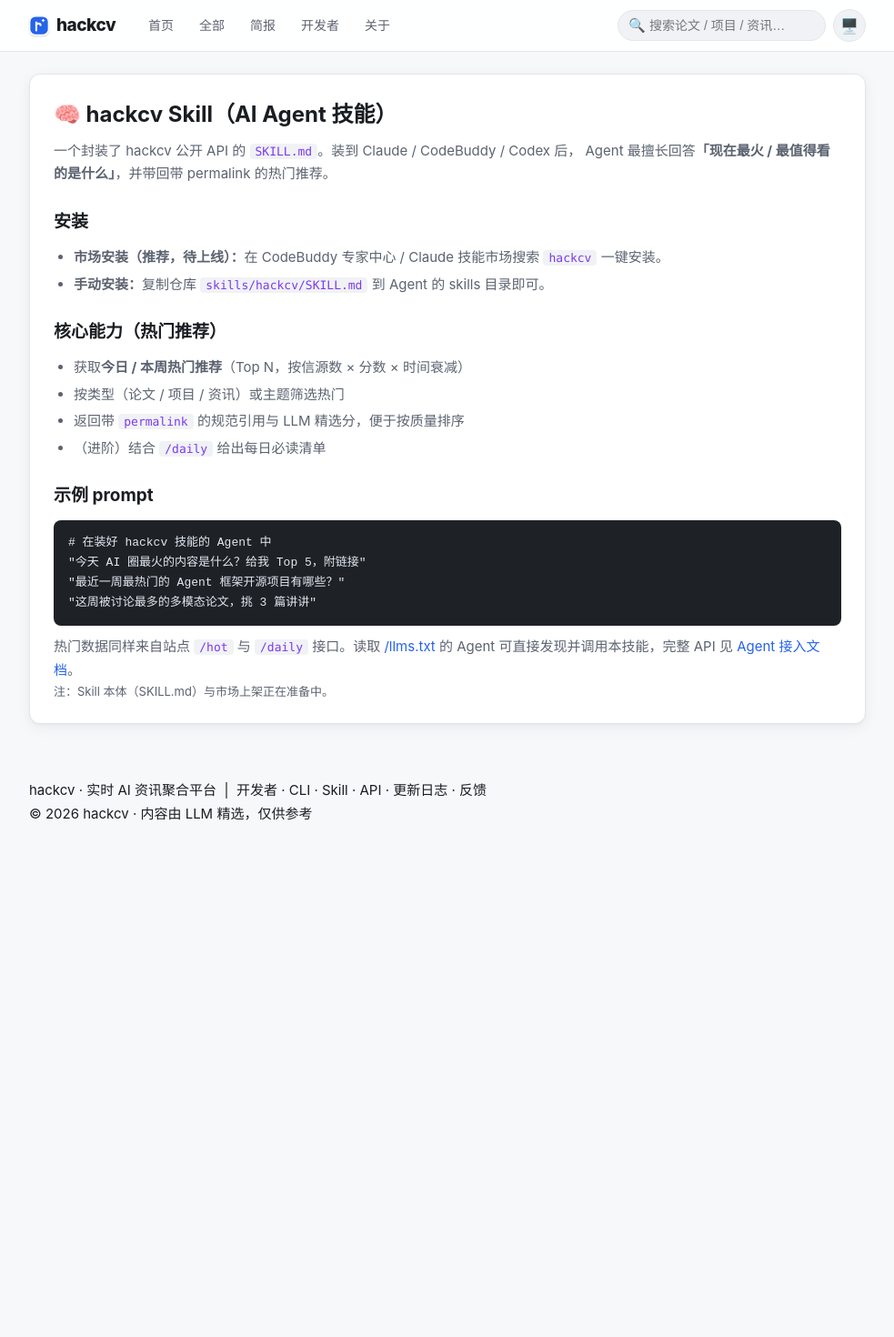
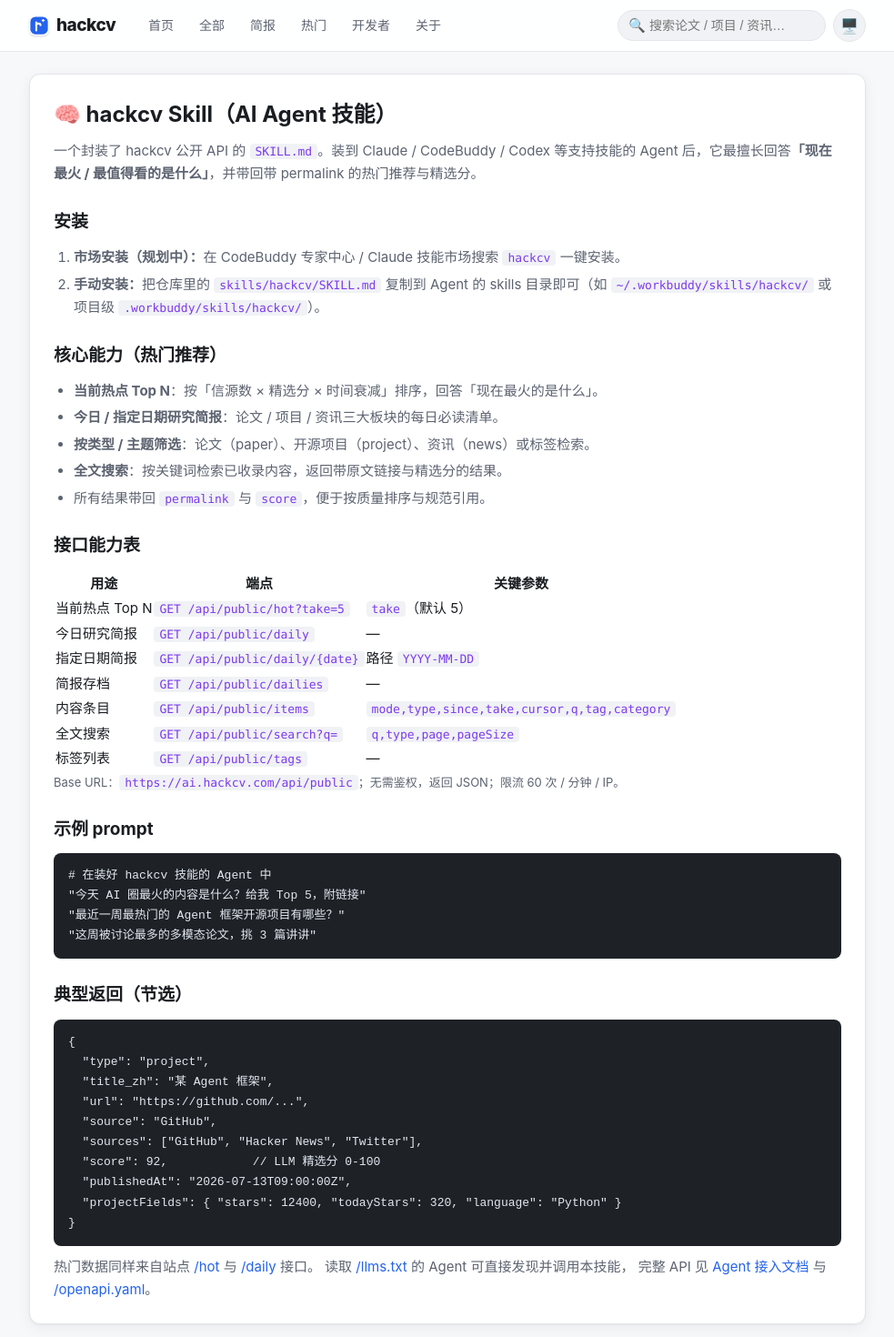
Before and after one commit to cvley/ai.hackcv, a Next.js app: page /skill in a window 1280 px wide. Shown: the top 1470 px of the page at 91% size, without its empty margins (148-1131 px from the left). Before the commit the page ends 907 px from the top, so only its background shows below. Built offline with nearby package versions, Linux system fonts and the light colour scheme; no server answers.

Commit message:
feat: 新增 /hot 热门页与导航；补充部署文档与项目 skill
- src/app/hot/page.tsx: 实时热度榜（信源数×分数×48h半衰期）
- Header 加『热门』入口，globals.css 补样式
- docs/: qq_claw / 通用部署与 cron / URL 结构说明
- skills/hackcv: 项目级 skill

```diff
--- a/src/app/globals.css
+++ b/src/app/globals.css
@@ -126,6 +126,8 @@
 .hot-item .meta { flex: 1; min-width: 0; }
 .hot-item .t { font-weight: 600; font-size: 14px; overflow: hidden; text-overflow: ellipsis; white-space: nowrap; }
 .hot-item .s { font-size: 12px; color: var(--muted); }
+.hot-desc { margin: -4px 0 12px; font-size: 13px; color: var(--muted); }
+.hot-empty { padding: 28px 14px; text-align: center; color: var(--muted); font-size: 14px; }
 
 /* ---------- Item card ---------- */
 .feed { display: flex; flex-direction: column; gap: 12px; }
--- a/src/app/skill/page.tsx
+++ b/src/app/skill/page.tsx
@@ -8,28 +8,53 @@
     <div className="prose">
       <h1>🧠 hackcv Skill（AI Agent 技能）</h1>
       <p>
-        一个封装了 hackcv 公开 API 的 <code>SKILL.md</code>。装到 Claude / CodeBuddy / Codex 后，
-        Agent 最擅长回答<strong>「现在最火 / 最值得看的是什么」</strong>，并带回带 permalink 的热门推荐。
+        一个封装了 hackcv 公开 API 的 <code>SKILL.md</code>。装到 Claude / CodeBuddy / Codex 等支持技能的
+        Agent 后，它最擅长回答<strong>「现在最火 / 最值得看的是什么」</strong>，并带回带 permalink 的热门推荐与精选分。
       </p>
 
       <h2>安装</h2>
-      <ul>
+      <ol>
         <li>
-          <strong>市场安装（推荐，待上线）：</strong>在 CodeBuddy 专家中心 / Claude 技能市场搜索{" "}
+          <strong>市场安装（规划中）：</strong>在 CodeBuddy 专家中心 / Claude 技能市场搜索{" "}
           <code>hackcv</code> 一键安装。
         </li>
         <li>
-          <strong>手动安装：</strong>复制仓库 <code>skills/hackcv/SKILL.md</code> 到 Agent 的 skills 目录即可。
+          <strong>手动安装：</strong>把仓库里的{" "}
+          <a href="https://github.com/cvley/ai.hackcv/tree/main/skills/hackcv/SKILL.md">
+            <code>skills/hackcv/SKILL.md</code>
+          </a>{" "}
+          复制到 Agent 的 skills 目录即可（如 <code>~/.workbuddy/skills/hackcv/</code> 或项目级{" "}
+          <code>.workbuddy/skills/hackcv/</code>）。
         </li>
-      </ul>
+      </ol>
 
       <h2>核心能力（热门推荐）</h2>
       <ul>
-        <li>获取<strong>今日 / 本周热门推荐</strong>（Top N，按信源数 × 分数 × 时间衰减）</li>
-        <li>按类型（论文 / 项目 / 资讯）或主题筛选热门</li>
-        <li>返回带 <code>permalink</code> 的规范引用与 LLM 精选分，便于按质量排序</li>
-        <li>（进阶）结合 <code>/daily</code> 给出每日必读清单</li>
+        <li><strong>当前热点 Top N</strong>：按「信源数 × 精选分 × 时间衰减」排序，回答「现在最火的是什么」。</li>
+        <li><strong>今日 / 指定日期研究简报</strong>：论文 / 项目 / 资讯三大板块的每日必读清单。</li>
+        <li><strong>按类型 / 主题筛选</strong>：论文（paper）、开源项目（project）、资讯（news）或标签检索。</li>
+        <li><strong>全文搜索</strong>：按关键词检索已收录内容，返回带原文链接与精选分的结果。</li>
+        <li>所有结果带回 <code>permalink</code> 与 <code>score</code>，便于按质量排序与规范引用。</li>
       </ul>
+
+      <h2>接口能力表</h2>
+      <table>
+        <thead>
+          <tr><th>用途</th><th>端点</th><th>关键参数</th></tr>
+        </thead>
+        <tbody>
+          <tr><td>当前热点 Top N</td><td><code>GET /api/public/hot?take=5</code></td><td><code>take</code>（默认 5）</td></tr>
+          <tr><td>今日研究简报</td><td><code>GET /api/public/daily</code></td><td>—</td></tr>
+          <tr><td>指定日期简报</td><td><code>GET /api/public/daily/{"{date}"}</code></td><td>路径 <code>YYYY-MM-DD</code></td></tr>
+          <tr><td>简报存档</td><td><code>GET /api/public/dailies</code></td><td>—</td></tr>
+          <tr><td>内容条目</td><td><code>GET /api/public/items</code></td><td><code>mode,type,since,take,cursor,q,tag,category</code></td></tr>
+          <tr><td>全文搜索</td><td><code>GET /api/public/search?q=</code></td><td><code>q,type,page,pageSize</code></td></tr>
+          <tr><td>标签列表</td><td><code>GET /api/public/tags</code></td><td>—</td></tr>
+        </tbody>
+      </table>
+      <p style={{ fontSize: 13, color: "var(--muted)" }}>
+        Base URL：<code>https://ai.hackcv.com/api/public</code>；无需鉴权，返回 JSON；限流 60 次 / 分钟 / IP。
+      </p>
 
       <h2>示例 prompt</h2>
       <pre>{`# 在装好 hackcv 技能的 Agent 中
@@ -37,13 +62,23 @@
 "最近一周最热门的 Agent 框架开源项目有哪些？"
 "这周被讨论最多的多模态论文，挑 3 篇讲讲"`}</pre>
 
+      <h2>典型返回（节选）</h2>
+      <pre>{`{
+  "type": "project",
+  "title_zh": "某 Agent 框架",
+  "url": "https://github.com/...",
+  "source": "GitHub",
+  "sources": ["GitHub", "Hacker News", "Twitter"],
+  "score": 92,            // LLM 精选分 0-100
+  "publishedAt": "2026-07-13T09:00:00Z",
+  "projectFields": { "stars": 12400, "todayStars": 320, "language": "Python" }
+}`}</pre>
+
       <p>
-        热门数据同样来自站点 <code>/hot</code> 与 <code>/daily</code> 接口。读取{" "}
-        <a href="/llms.txt">/llms.txt</a> 的 Agent 可直接发现并调用本技能，完整 API 见{" "}
-        <a href="/agent">Agent 接入文档</a>。
-      </p>
-      <p style={{ fontSize: 13, color: "var(--muted)" }}>
-        注：Skill 本体（SKILL.md）与市场上架正在准备中。
+        热门数据同样来自站点 <a href="/hot">/hot</a> 与 <a href="/daily">/daily</a> 接口。
+        读取 <a href="/llms.txt">/llms.txt</a> 的 Agent 可直接发现并调用本技能，
+        完整 API 见 <a href="/agent">Agent 接入文档</a> 与{" "}
+        <a href="/openapi.yaml">/openapi.yaml</a>。
       </p>
     </div>
   );
--- a/src/components/Footer.tsx
+++ b/src/components/Footer.tsx
@@ -6,8 +6,8 @@
       <div className="container">
         <p>
           hackcv · 实时 AI 资讯聚合平台 &nbsp;|&nbsp;{" "}
-          <Link href="/developers">开发者</Link> · <Link href="/cli">CLI</Link> ·{" "}
-          <Link href="/skill">Skill</Link> · <Link href="/agent">API</Link> ·{" "}
+          <Link href="/developers">开发者</Link> · <Link href="/cli">CLI</Link> · <Link href="/skill">Skill</Link> ·{" "}
+          <Link href="/agent">API</Link> ·{" "}
           <Link href="/changelog">更新日志</Link> · <Link href="/feedback">反馈</Link>
         </p>
         <p>© {new Date().getFullYear()} hackcv · 内容由 LLM 精选，仅供参考</p>
--- a/src/components/Header.tsx
+++ b/src/components/Header.tsx
@@ -14,6 +14,7 @@
           <Link href="/">首页</Link>
           <Link href="/all">全部</Link>
           <Link href="/daily">简报</Link>
+          <Link href="/hot">热门</Link>
           <Link href="/developers">开发者</Link>
           <Link href="/about">关于</Link>
         </nav>
```
Also changed, not shown: skills/hackcv/SKILL.md (added, +111 -0 lines), src/app/hot/page.tsx (added, +48 -0 lines), 1 other file (tests, documents, lock files or other folders).
